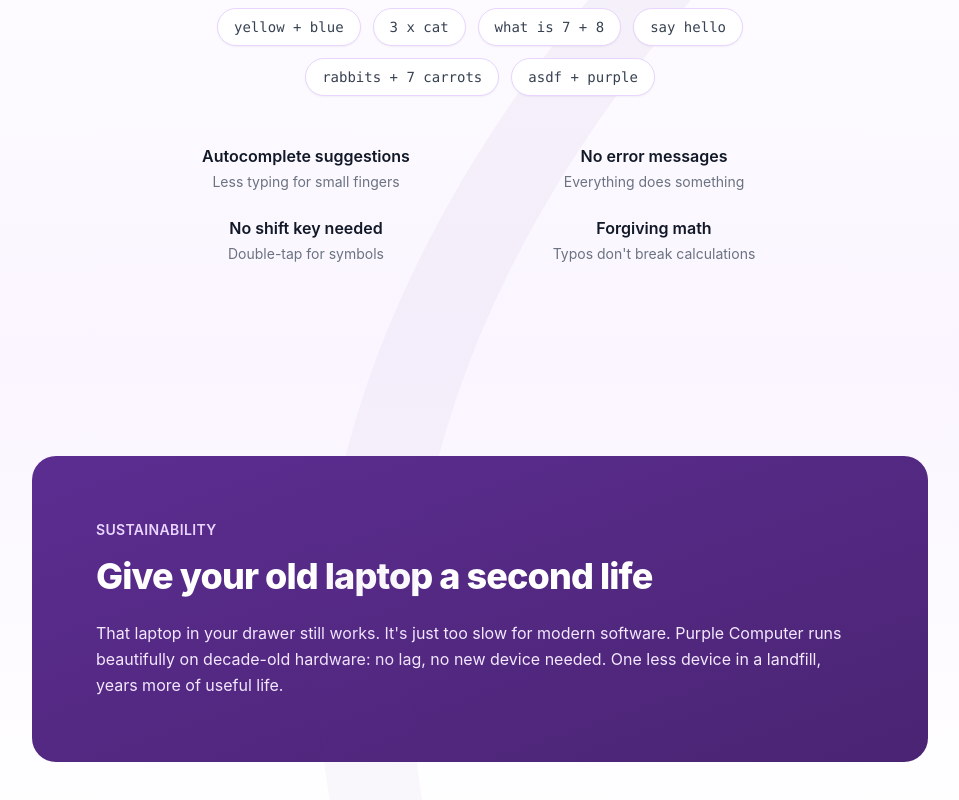
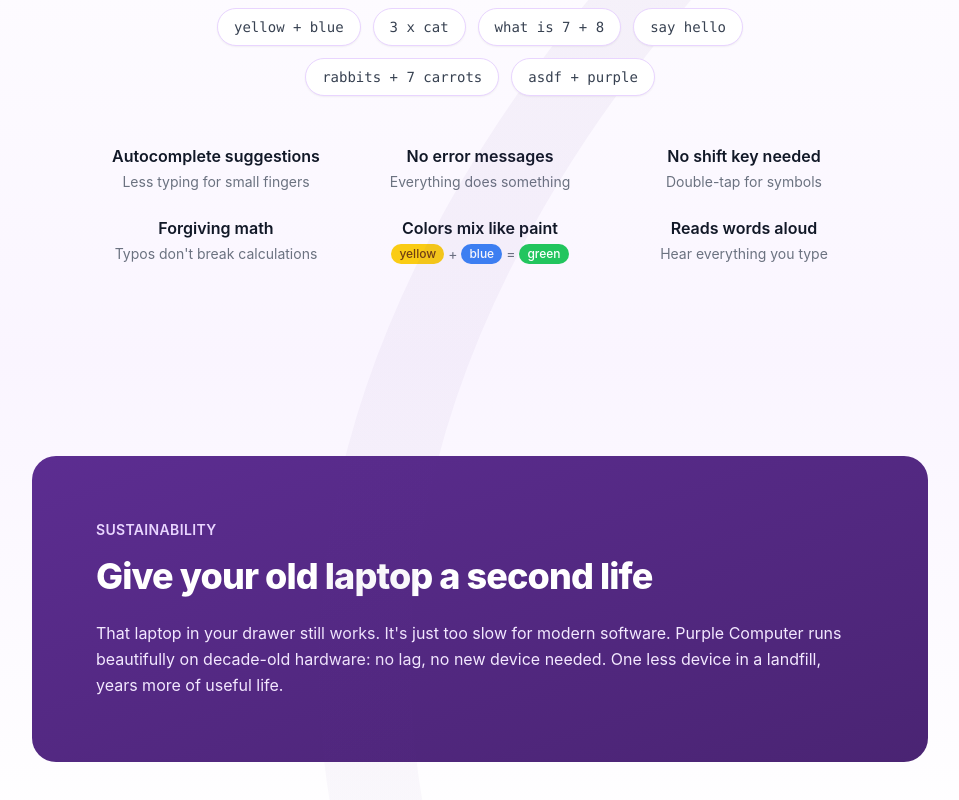
Before and after one commit to purplecomputerorg/landing, a Next.js app: page / in a window 1280 px wide. Shown: the part 4111-4911 px from the top of the page, without its empty margins (160-1119 px from the left). Built offline with nearby package versions, Linux system fonts and the light colour scheme.

Commit message:
Add more little things

```diff
--- a/src/components/LittleThings.tsx
+++ b/src/components/LittleThings.tsx
@@ -7,11 +7,28 @@
   'asdf + purple',
 ];
 
-const details = [
+const ColorPill = ({ color, label }: { color: string; label: string }) => (
+  <span
+    className="inline-block px-2 py-0.5 rounded-full text-xs font-medium"
+    style={{ backgroundColor: color, color: color === '#FACC15' ? '#713F12' : 'white' }}
+  >
+    {label}
+  </span>
+);
+
+const colorMixSubtext = (
+  <span className="flex items-center justify-center gap-1">
+    <ColorPill color="#FACC15" label="yellow" /> + <ColorPill color="#3B82F6" label="blue" /> = <ColorPill color="#22C55E" label="green" />
+  </span>
+);
+
+const details: { text: string; subtext: React.ReactNode }[] = [
   { text: 'Autocomplete suggestions', subtext: 'Less typing for small fingers' },
   { text: 'No error messages', subtext: 'Everything does something' },
   { text: 'No shift key needed', subtext: 'Double-tap for symbols' },
   { text: 'Forgiving math', subtext: "Typos don't break calculations" },
+  { text: 'Colors mix like paint', subtext: colorMixSubtext },
+  { text: 'Reads words aloud', subtext: 'Hear everything you type' },
 ];
 
 export default function LittleThings() {
@@ -36,7 +53,7 @@
           </span>
         ))}
       </div>
-      <div className="grid sm:grid-cols-2 gap-6 max-w-2xl mx-auto">
+      <div className="grid sm:grid-cols-3 gap-6 max-w-3xl mx-auto">
         {details.map((detail) => (
           <div key={detail.text} className="text-center">
             <p className="text-gray-900 font-semibold mb-1">{detail.text}</p>
```
